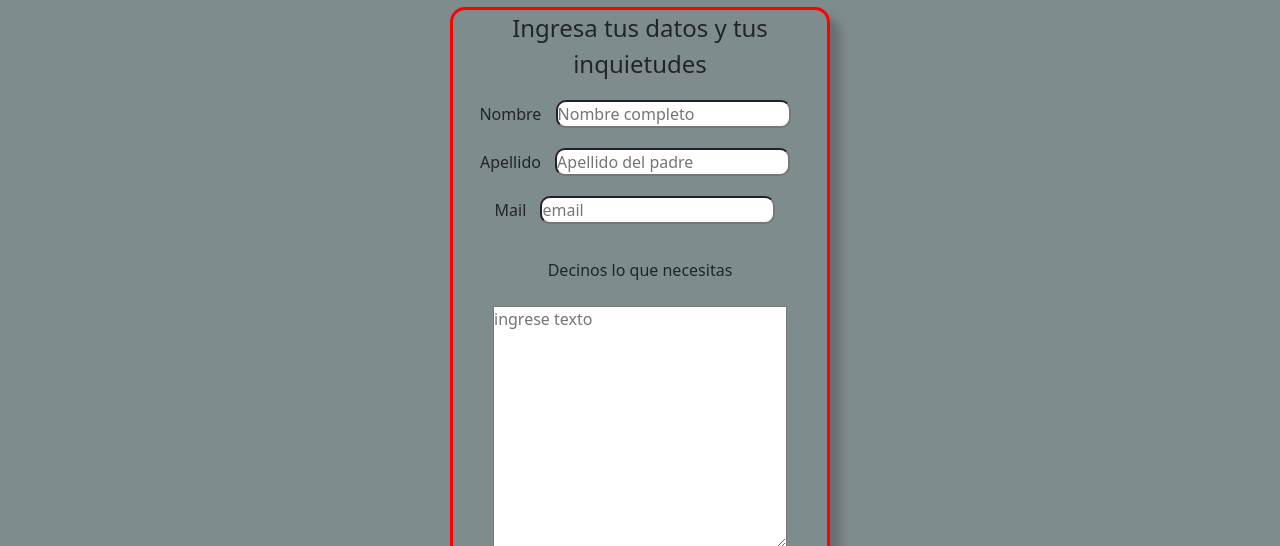
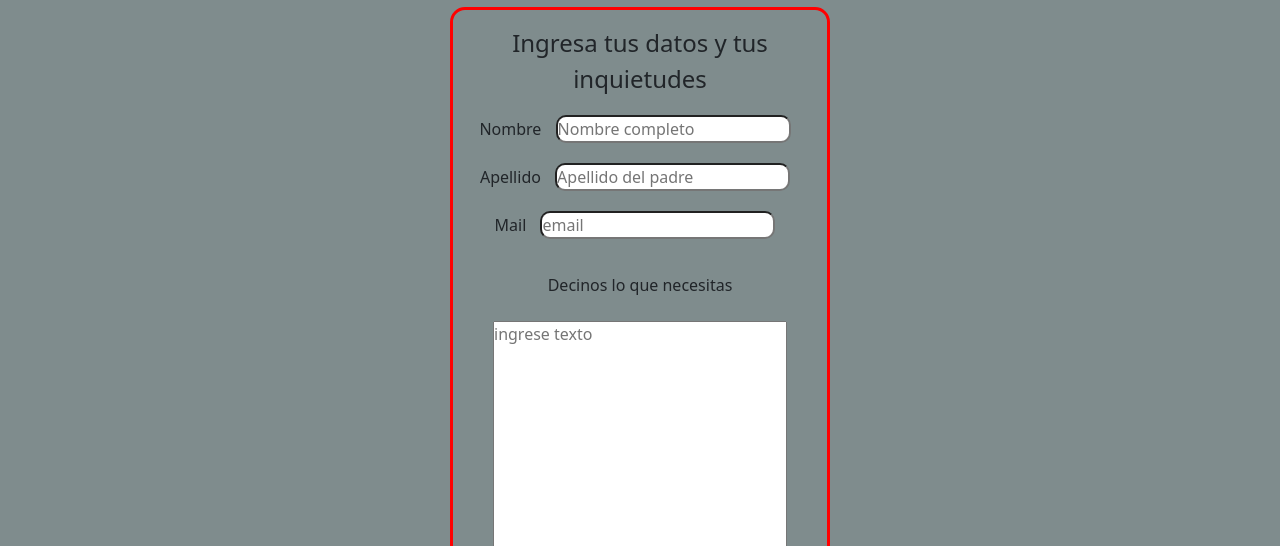
Before and after one commit to Leorokr242/3ntrega, a website: page pages/contactos.html in a window 1280 px wide. Shown: the part 254-800 px from the top of the page. Drawn offline with nearby package versions, Linux system fonts and the light colour scheme; files whose address does not match are found by name.

Commit message:
formsolucionado

```diff
--- a/scss/_contacto.scss
+++ b/scss/_contacto.scss
@@ -1,6 +1,5 @@
 #contactos {
-    @extend .radio;
-    border: 3px solid red;
+
     width: 380px;
     margin: auto;
     }
@@ -21,4 +20,7 @@
     justify-content: center; }
 
 #banfield {
-    text-align: center; }
+    text-align: center;
+    border: 3px solid red;
+    border-radius: 15px;
+    padding: 15px;}
```
Also changed, not shown: pages/contactos.html (+0 -5 lines), css/style.css.
